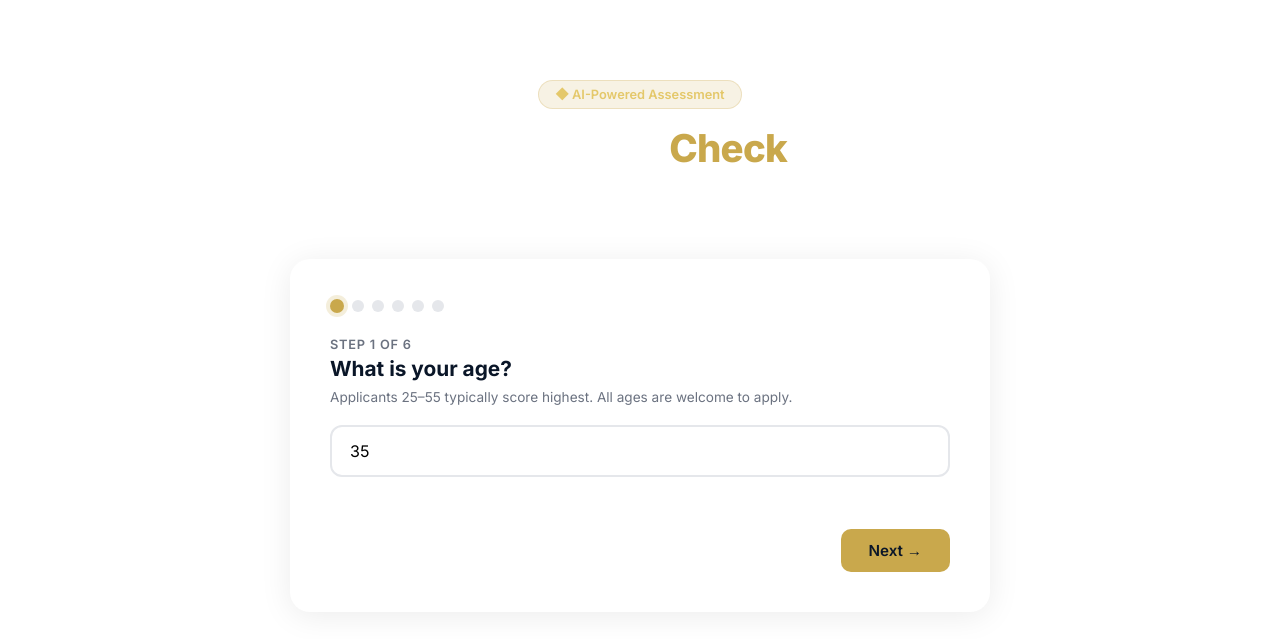
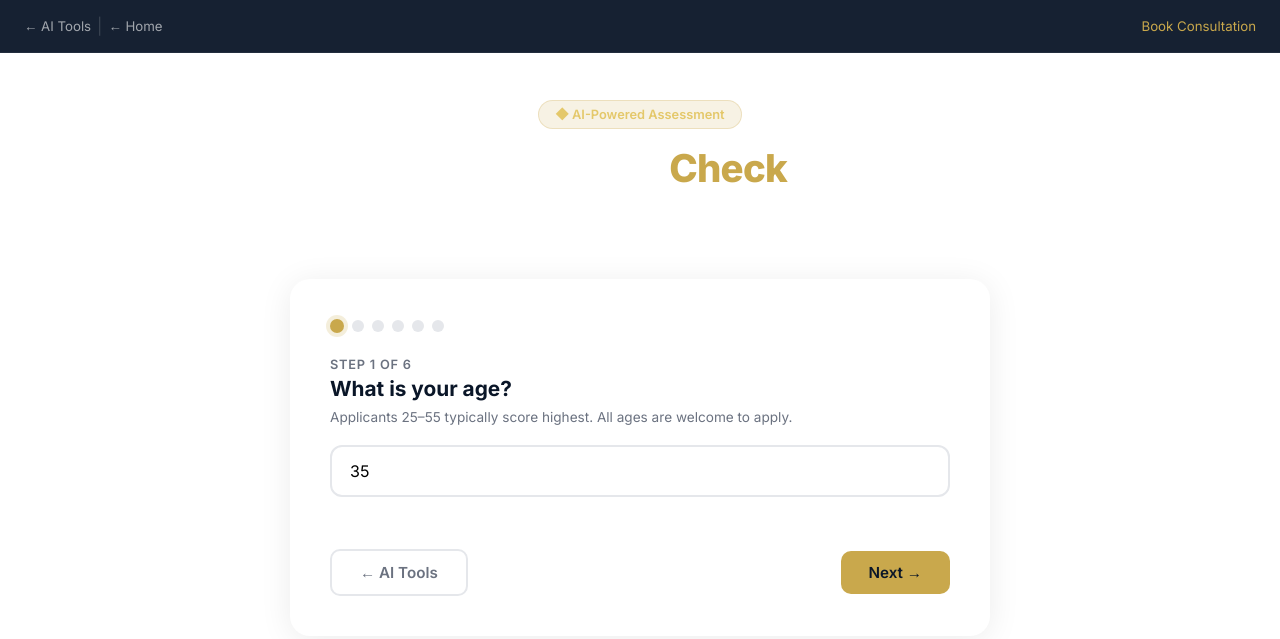
Before and after one commit to liangcikun-code/priority-citizenship-v2, a website: page public/eligibility-assessment.html in a window 1280 px wide. Drawn offline with Linux system fonts and the light colour scheme.

Commit message:
Add Back to AI Tools & Home buttons: fixed nav bar + wizard nav + results

```diff
--- a/public/eligibility-assessment.html
+++ b/public/eligibility-assessment.html
@@ -16,10 +16,13 @@
 }
 *{box-sizing:border-box;margin:0;padding:0}
 body{font-family:'Inter',sans-serif;background:linear-gradient(180deg,var(--navy)0%,#0d1f3c100%);color:var(--gray-700);min-height:100vh;-webkit-font-smoothing:antialiased}
-.back-link{position:fixed;top:24px;left:24px;z-index:10;display:flex;align-items:center;gap:6px;color:rgba(255,255,255,0.6);text-decoration:none;font-size:0.85rem;transition:color 0.2s}
-.back-link:hover{color:var(--gold)}.back-link svg{width:16px;height:16px}
+.tool-nav{position:fixed;top:0;left:0;right:0;z-index:10;display:flex;align-items:center;justify-content:space-between;padding:12px 24px;background:rgba(10,22,40,0.95);backdrop-filter:blur(8px);border-bottom:1px solid rgba(255,255,255,0.06)}
+.tool-nav a,.tool-nav button{display:inline-flex;align-items:center;gap:6px;color:rgba(255,255,255,0.6);text-decoration:none;font-size:0.83rem;transition:color 0.2s;background:none;border:none;font-family:inherit;cursor:pointer;padding:6px 0}
+.tool-nav a:hover,.tool-nav button:hover{color:var(--gold)}
+.tool-nav .sep{color:rgba(255,255,255,0.15);margin:0 2px}
+.tool-nav-left,.tool-nav-right{display:flex;align-items:center;gap:4px}
 
-.hero{padding:80px 0 40px;text-align:center;color:#fff}
+.hero{padding:100px 0 40px;text-align:center;color:#fff}
 .hero .badge{display:inline-block;background:rgba(201,168,76,0.15);border:1px solid rgba(201,168,76,0.25);padding:6px 16px;border-radius:100px;font-size:0.8rem;font-weight:600;color:var(--gold-light);margin-bottom:16px}
 .hero h1{font-size:2.4rem;font-weight:800;margin-bottom:8px;letter-spacing:-0.02em}
 .hero h1 span{color:var(--gold)}
@@ -96,7 +99,10 @@ body{font-family:'Inter',sans-serif;background:linear-gradient(180deg,var(--navy
 </head>
 <body>
 
-<a href="/" class="back-link">&#8592; Back to Home</a>
+<nav class="tool-nav">
+  <div class="tool-nav-left"><a href="/tools">&#8592; AI Tools</a><span class="sep">|</span><a href="/">&#8592; Home</a></div>
+  <div class="tool-nav-right"><a href="/tools/book-appointment" style="color:var(--gold)">Book Consultation</a></div>
+</nav>
 
 <!-- Wizard -->
 <div id="wizardView">
@@ -169,7 +175,7 @@ function render() {
     h += `<div style="background:var(--gray-50);border-radius:12px;padding:24px;margin-bottom:20px">${Object.entries(labels).map(([k,l])=>`<div style="display:flex;justify-content:space-between;padding:10px 0;border-bottom:1px solid var(--gray-200)"><span style="color:var(--gray-500)">${l}</span><strong style="color:var(--navy)">${fmt(k,answers[k])}</strong></div>`).join('')}</div>`;
   }
 
-  h += `<div class="wizard-nav">${step>0?`<button class="btn btn-outline" onclick="prev()">&#8592; Back</button>`:`<div></div>`}<button class="btn btn-primary" onclick="next()">${step===totalSteps-1?'Calculate My Score →':'Next →'}</button></div>`;
+  h += `<div class="wizard-nav"><div style="display:flex;gap:8px">${step>0?`<button class="btn btn-outline" onclick="prev()">← Back</button>`:''}<a href="/tools" class="btn btn-outline">← AI Tools</a></div><button class="btn btn-primary" onclick="next()">${step===totalSteps-1?'Calculate My Score →':'Next →'}</button></div>`;
   document.getElementById('wizardCard').innerHTML = h;
 }
 
@@ -214,7 +220,7 @@ function showResults() {
   h += `</div>`;
 
   h += `<div class="rec-cards">${r.recs.map((x,i)=>`<div class="rec-card"><span class="tag">${i===0?'★ Best Match':i===1?'Recommended':'Also Consider'}</span><h4>${x.name}</h4><p>${x.desc}</p><div class="rec-actions"><a href="/tools/book-appointment" class="btn btn-primary" style="font-size:0.85rem;padding:10px 20px">Book Consultation</a><a href="/#services" class="btn btn-outline" style="font-size:0.85rem;padding:10px 20px">About Our Services →</a></div></div>`).join('')}</div>`;
-  h += `<div style="text-align:center;display:flex;gap:12px;justify-content:center;flex-wrap:wrap"><button class="btn btn-outline" onclick="restart()">&#8592; Retake Assessment</button><a href="/" class="btn btn-outline">&#8592; Back to Home</a></div>`;
+  h += `<div style="text-align:center;margin-top:20px;display:flex;gap:12px;justify-content:center;flex-wrap:wrap"><button class="btn btn-outline" onclick="restart()">&#8592; Retake</button><a href="/tools" class="btn btn-outline">&#8592; AI Tools</a><a href="/" class="btn btn-outline">&#8592; Home</a></div>`;
   document.getElementById('resultsContent').innerHTML = h;
   setTimeout(()=>{ const a=document.getElementById('scoreArc'); if(a) a.style.strokeDashoffset=circ*(1-sc/100); },200);
 }
```
Also changed, not shown: public/tools.html (+2 -1 lines), public/visa-recommendation.html (+12 -6 lines).
